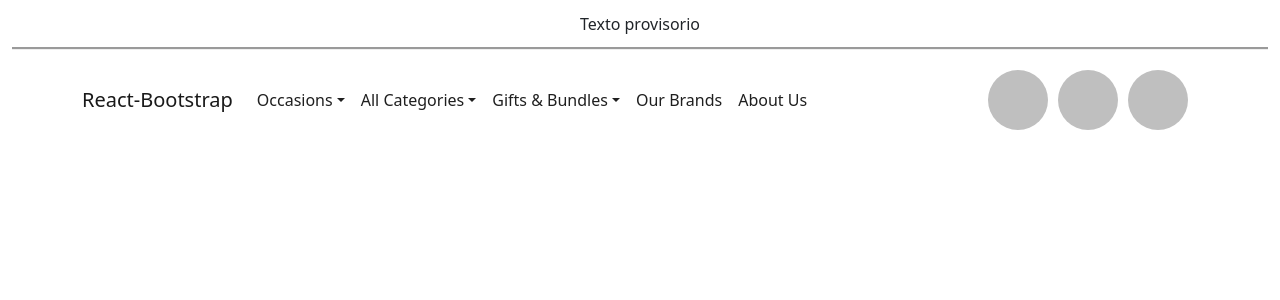
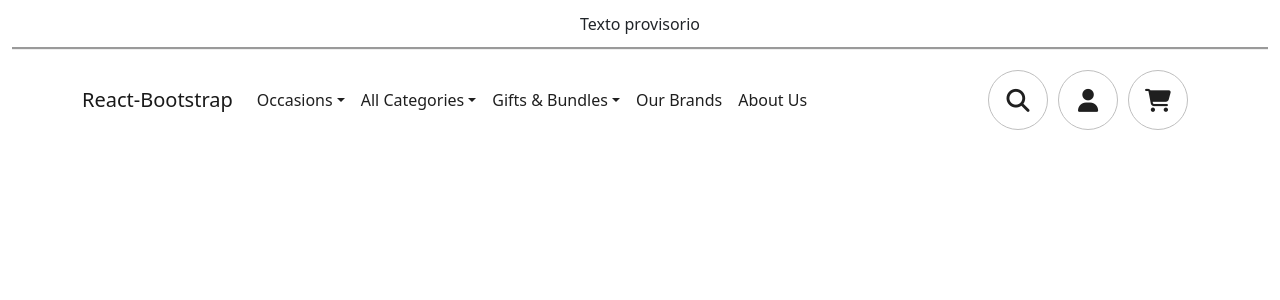
Before and after one commit to naniitevez/grupo3-react-proyect, a React (Create React App) app: page / in a window 1280 px wide. Shown: the top 300 px of the page. Built offline with nearby package versions, Linux system fonts and the light colour scheme.

Commit message:
icon components

```diff
--- a/src/components/Navbar/MyNavbar.css
+++ b/src/components/Navbar/MyNavbar.css
@@ -54,7 +54,16 @@
 .icon__container {
     width: 60px;
     height: 60px;
-    background: #BFBFBF;
+    background: var(--white);
     margin-right: 10px;
+    border: 1px solid var(--details-color);
     border-radius: 50%;
+    display: flex;
+    justify-content: center;
+    align-items: center;
 }
+
+.icon {
+    font-size: 23px;
+    color: var(--black);
+}
--- a/src/components/Navbar/NavigationBar/Icon.jsx
+++ b/src/components/Navbar/NavigationBar/Icon.jsx
@@ -1,9 +1,9 @@
 import React from 'react'
 
-const Icon = () => {
+const Icon = ({children}) => {
     return (
         <div className="icon__container">
-
+            {children}
         </div>
     )
 }
--- a/src/components/Navbar/NavigationBar/IconsSection.jsx
+++ b/src/components/Navbar/NavigationBar/IconsSection.jsx
@@ -4,9 +4,9 @@ import Icon from './Icon'
 const IconsSection = () => {
     return (
         <div className="icon-section__container">
-            <Icon/>
-            <Icon/>
-            <Icon/>
+            <Icon><i className="icon fas fa-search"></i></Icon>
+            <Icon><i className="icon fas fa-user"></i></Icon>
+            <Icon><i className="icon fas fa-shopping-cart"></i></Icon>
         </div>
     )
 }
--- a/src/components/Navbar/NavigationBar/Menu.jsx
+++ b/src/components/Navbar/NavigationBar/Menu.jsx
@@ -1,4 +1,5 @@
 import { Navbar, Nav } from "react-bootstrap";
+import IconsSection from "./IconsSection";
 import MyDropDown from "./MyDropDown";
 
 const Menu = () => {
@@ -26,6 +27,7 @@ const Menu = () => {
         <Nav.Link href="#home">Our Brands</Nav.Link>
         <Nav.Link href="#link">About Us</Nav.Link>
       </Nav>
+      <IconsSection/>
     </Navbar.Collapse>
   );
 };
--- a/src/components/Navbar/NavigationBar/NavigationBar.jsx
+++ b/src/components/Navbar/NavigationBar/NavigationBar.jsx
@@ -1,5 +1,4 @@
 import { Navbar, Container } from "react-bootstrap";
-import IconsSection from "./IconsSection";
 import Menu from "./Menu";
 
 const NavigationBar = () => {
@@ -9,7 +8,6 @@ const NavigationBar = () => {
         <Navbar.Brand href="#home">React-Bootstrap</Navbar.Brand>
         <Navbar.Toggle aria-controls="basic-navbar-nav" />
         <Menu/>
-        <IconsSection/>
       </Container>
     </Navbar>
   );
```
